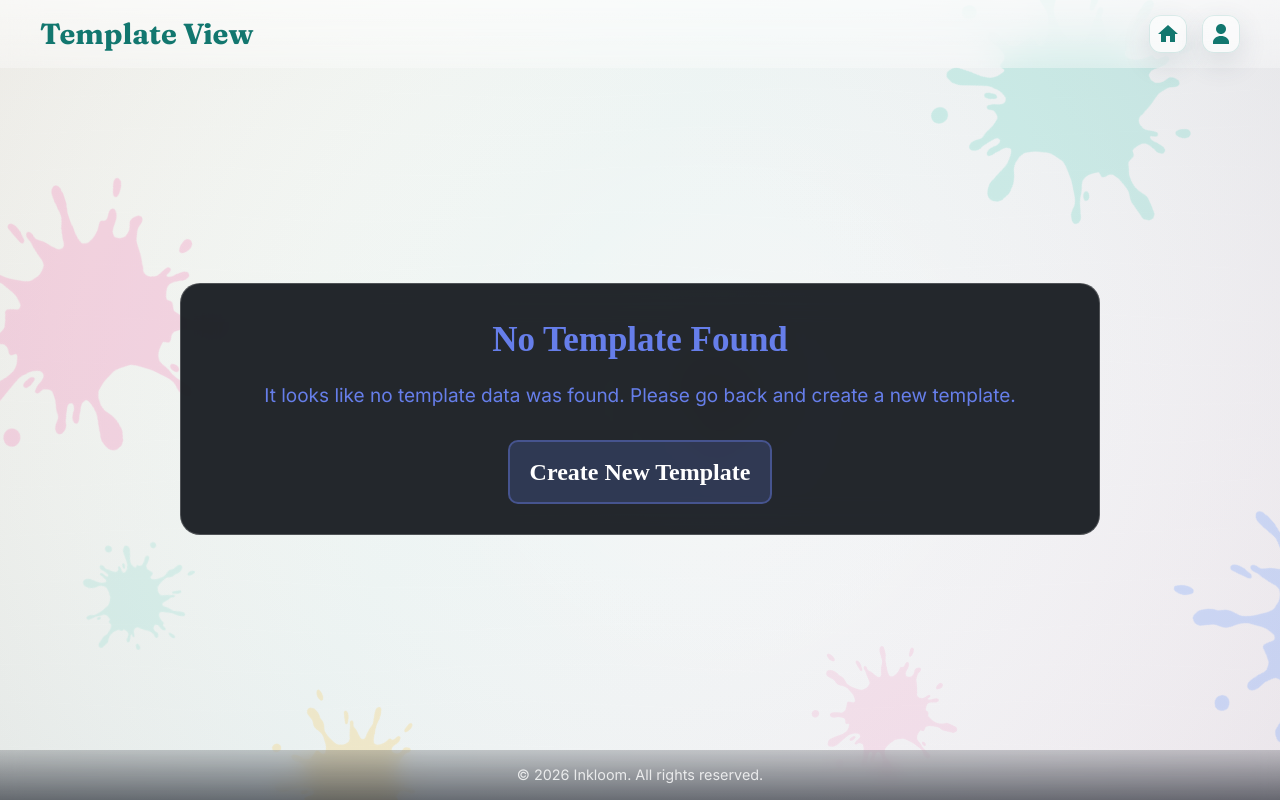
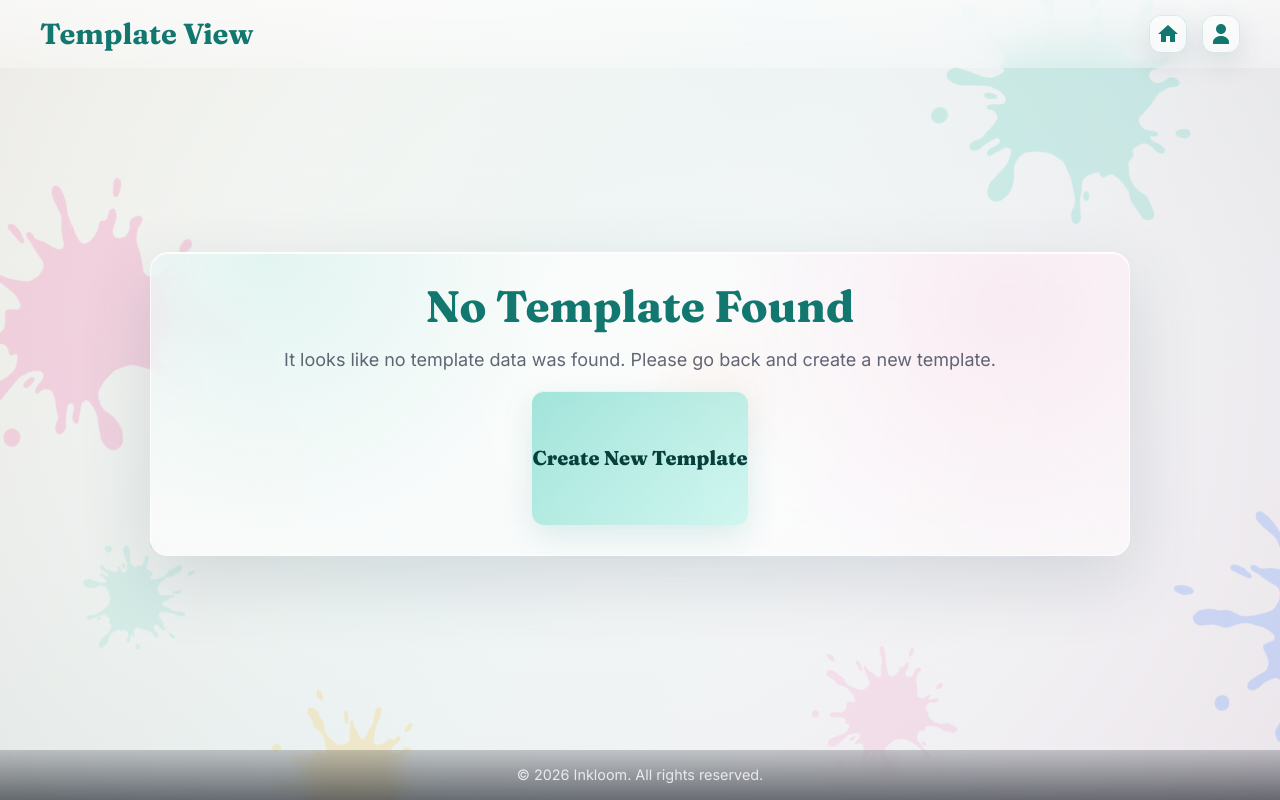
Before and after one commit to alisabondar/inkloom, a Next.js app: page /template-view in a window 1280 px wide. Built offline with nearby package versions, Linux system fonts and the light colour scheme.

Commit message:
update gallery

```diff
--- a/src/app/gallery/page.module.css
+++ b/src/app/gallery/page.module.css
@@ -1,66 +1,124 @@
 .container {
+  width: min(100%, 1320px);
+  margin: 0 auto;
   padding: 2rem;
-  max-width: 1400px;
-  margin: 0 auto;
-  text-align: left;
+  animation: pageEnter 420ms var(--inkloom-ease) both;
+}
+
+.galleryHeader {
+  width: 100%;
+  max-width: none;
+  margin-bottom: 1.4rem;
+}
+
+.kicker {
+  color: var(--inkloom-teal);
+  font-size: 0.74rem;
+  font-weight: 850;
+  letter-spacing: 0.09em;
+  margin: 0 0 0.45rem;
+  text-transform: uppercase;
+}
+
+.title {
+  color: #050505;
+  font-family: var(--display-font);
+  font-size: 2.7rem;
+  font-weight: 800;
+  line-height: 1;
+  margin: 0;
 }
 
 .subtitle {
-  font-family: 'Story Script', cursive;
-  color: rgba(255, 255, 255, 0.8);
-  margin: 0 0 2rem 0;
-  font-size: 1.75rem;
-  text-align: left;
+  color: #050505;
+  margin: 0.65rem 0 0;
+  font-size: 0.92rem;
+  line-height: 1.55;
+  max-width: none;
 }
 
 .galleryLoading {
+  min-height: 54vh;
+  width: 100%;
   display: flex;
   flex-direction: column;
-  align-items: flex-start;
-  gap: 1rem;
-  margin-bottom: 2rem;
+  align-items: center;
+  justify-content: center;
+  gap: 0.75rem;
+  margin: 0;
+  text-align: center;
 }
 
 .loadingSpinner {
-  width: 2rem;
-  height: 2rem;
-  border: 2px solid rgba(255, 255, 255, 0.2);
-  border-top-color: white;
-  border-radius: 50%;
-  animation: spin 0.8s linear infinite;
+  width: 3.2rem;
+  height: 3.2rem;
+  aspect-ratio: 1;
+  background-color: rgb(18, 119, 111);
+  filter: drop-shadow(0 10px 18px rgba(31, 138, 125, 0.16));
+  animation: splatSpin 1.4s linear infinite;
+  -webkit-mask-image: url("/paint-splat-mask.png?v=2");
+  mask-image: url("/paint-splat-mask.png?v=2");
+  -webkit-mask-repeat: no-repeat;
+  mask-repeat: no-repeat;
+  -webkit-mask-position: center;
+  mask-position: center;
+  -webkit-mask-size: contain;
+  mask-size: contain;
 }
 
 .loadingText {
   margin: 0;
-  font-size: 0.95rem;
-  color: rgba(255, 255, 255, 0.8);
-  font-family: 'Story Script', cursive;
+  font-size: 0.92rem;
+  font-weight: 750;
+  color: rgba(23, 32, 51, 0.72);
 }
 
-@keyframes spin {
+@keyframes splatSpin {
   to {
     transform: rotate(360deg);
   }
 }
 
 .examplesSection {
-  margin-top: 2rem;
+  margin-top: 1.5rem;
+}
+
+.galleryNotice {
+  width: fit-content;
+  max-width: 100%;
+  margin: 0 0 0.9rem;
+  border-radius: 16px 8px 16px 9px;
+  background: rgba(255, 177, 153, 0.22);
+  color: #7a3d2a;
+  font-size: 0.78rem;
+  line-height: 1.35;
+  padding: 0.45rem 0.7rem;
+  box-shadow: inset 0 1px 0 rgba(255, 255, 255, 0.08);
 }
 
 .examplesGrid {
   display: grid;
-  grid-template-columns: repeat(4, minmax(280px, 1fr));
-  gap: 1.5rem;
+  grid-template-columns: repeat(4, minmax(220px, 1fr));
+  gap: 1.1rem;
 }
 
 .exampleCard {
-  border-radius: 12px;
+  border: 0;
+  border-radius: 23px 12px 26px 14px;
   overflow: hidden;
-  background: rgba(255, 255, 255, 0.08);
+  background: rgba(255, 255, 255, 0.09);
+  box-shadow: 0 18px 52px rgba(0, 0, 0, 0.26), inset 0 1px 0 rgba(255, 255, 255, 0.08);
   opacity: 0;
-  animation: fadeIn 0.8s ease-out forwards;
+  animation: fadeIn 0.5s var(--inkloom-ease) forwards;
   aspect-ratio: 1;
   position: relative;
+  transition: transform 0.28s var(--inkloom-ease), box-shadow 0.28s var(--inkloom-ease), filter 0.28s var(--inkloom-ease);
+}
+
+a.exampleCard:hover {
+  transform: translateY(-4px) scale(1.01);
+  box-shadow: 0 24px 68px rgba(0, 0, 0, 0.34), 0 0 0 1px rgba(119, 215, 200, 0.24);
+  filter: saturate(1.05);
 }
 
 .exampleCard:nth-child(1) {
@@ -68,11 +126,11 @@
 }
 
 .exampleCard:nth-child(2) {
-  animation-delay: 0.5s;
+  animation-delay: 0.08s;
 }
 
 .exampleCard:nth-child(3) {
-  animation-delay: 1s;
+  animation-delay: 0.16s;
 }
 
 .exampleCard img,
@@ -83,6 +141,33 @@
   object-fit: cover;
   position: absolute;
   inset: 0;
+  transition: transform 0.36s var(--inkloom-ease);
+}
+
+a.exampleCard:hover img,
+a.exampleCard:hover .exampleCardImage {
+  transform: scale(1.035);
+}
+
+.templateOverlay {
+  position: absolute;
+  inset: auto 0 0;
+  z-index: 1;
+  padding: 2rem 0.75rem 0.75rem;
+  background: linear-gradient(180deg, transparent, rgba(7, 12, 23, 0.74));
+  color: #ffffff;
+  font-size: 0.78rem;
+  font-weight: 750;
+  line-height: 1.25;
+  opacity: 0;
+  transform: translateY(6px);
+  transition: opacity 0.28s var(--inkloom-ease), transform 0.28s var(--inkloom-ease);
+}
+
+a.exampleCard:hover .templateOverlay,
+a.exampleCard:focus-visible .templateOverlay {
+  opacity: 1;
+  transform: translateY(0);
 }
 
 .exampleCardPlaceholder {
@@ -91,8 +176,9 @@
   display: flex;
   align-items: center;
   justify-content: center;
-  color: rgba(255, 255, 255, 0.6);
-  font-size: 1rem;
+  color: rgba(23, 32, 51, 0.64);
+  font-size: 0.92rem;
+  line-height: 1.35;
   text-align: center;
   padding: 1rem;
 }
@@ -100,20 +186,36 @@
 @keyframes fadeIn {
   from {
     opacity: 0;
+    transform: translateY(6px);
   }
   to {
     opacity: 1;
+    transform: translateY(0);
   }
 }
 
-@media (max-width: 1200px) {
+@media (max-width: 1180px) {
   .examplesGrid {
-    grid-template-columns: repeat(2, minmax(280px, 1fr));
+    grid-template-columns: repeat(3, minmax(190px, 1fr));
   }
 }
 
-@media (max-width: 620px) {
+@media (max-width: 820px) {
+  .container {
+    padding: 1rem;
+  }
+
+  .title {
+    font-size: 2.15rem;
+  }
+
   .examplesGrid {
-    grid-template-columns: minmax(260px, 1fr);
+    grid-template-columns: repeat(2, minmax(150px, 1fr));
   }
 }
+
+@media (max-width: 520px) {
+  .examplesGrid {
+    grid-template-columns: 1fr;
+  }
+}
--- a/src/app/template-view/page.module.css
+++ b/src/app/template-view/page.module.css
@@ -1,301 +1,238 @@
 .container {
   flex: 1;
   min-height: 0;
-  height: 100%;
   display: flex;
   flex-direction: column;
-  overflow: hidden;
-  font-family: 'Story Script', cursive;
-  color: #667eea;
+  animation: pageEnter 420ms var(--inkloom-ease) both;
 }
 
 .templateForm {
   flex: 1;
   min-height: 0;
-  padding: 0;
   display: flex;
-  flex-direction: column;
-  align-items: stretch;
+  align-items: center;
   justify-content: center;
-  overflow: hidden;
-  color: #667eea;
+  padding: 1.5rem 2rem 2rem;
 }
 
-.templateFormDark {}
-
 .templateFormContent {
-  max-width: 48rem;
-  width: 100%;
-  min-width: 0;
+  width: min(100%, 980px);
   margin: 0 auto;
-  flex: 0 1 auto;
-  display: flex;
-  flex-direction: column;
-  text-align: center;
-  padding: 0.5rem 1rem;
-  overflow: visible;
 }
 
-.loadingContainer {
+.loadingContainer,
+.errorContainer,
+.resultContainer {
+  background:
+    radial-gradient(circle at 12% 0%, rgba(119, 215, 200, 0.18), transparent 32%),
+    radial-gradient(circle at 88% 18%, rgba(244, 128, 183, 0.12), transparent 34%),
+    rgba(255, 255, 255, 0.62);
+  border: 1px solid rgba(255, 255, 255, 0.72);
+  border-radius: 18px;
+  box-shadow: 0 24px 70px rgba(54, 72, 92, 0.16), inset 0 1px 0 rgba(255, 255, 255, 0.9);
+  backdrop-filter: blur(18px);
+}
+
+.loadingContainer,
+.errorContainer {
+  min-height: 38vh;
   display: flex;
   flex-direction: column;
   align-items: center;
   justify-content: center;
-  gap: 1rem;
-  min-height: 40vh;
-}
-
-.loadingContainerDark {
-  color: #667eea;
+  gap: 0.85rem;
+  padding: 1.5rem;
+  text-align: center;
 }
 
 .loadingSpinner {
-  width: 3rem;
-  height: 3rem;
-  border: 3px solid rgba(255, 255, 255, 0.2);
-  border-top-color: white;
-  border-radius: 50%;
-  animation: spin 0.8s linear infinite;
+  width: 4rem;
+  height: 4rem;
+  aspect-ratio: 1;
+  background-color: rgb(18, 119, 111);
+  filter: drop-shadow(0 18px 32px rgba(31, 138, 125, 0.18));
+  animation: splatSpin 1.4s linear infinite;
+  -webkit-mask-image: url("/paint-splat-mask.png?v=2");
+  mask-image: url("/paint-splat-mask.png?v=2");
+  -webkit-mask-repeat: no-repeat;
+  mask-repeat: no-repeat;
+  -webkit-mask-position: center;
+  mask-position: center;
+  -webkit-mask-size: contain;
+  mask-size: contain;
 }
 
-.loadingText {
-  font-size: 1.25rem;
-  color: #667eea;
-  font-family: system-ui, -apple-system, BlinkMacSystemFont, 'Segoe UI', Roboto, sans-serif;
+.loadingText,
+.errorText,
+.descriptionText {
+  color: rgba(23, 32, 51, 0.68);
+  font-size: 0.9rem;
+  line-height: 1.55;
   margin: 0;
 }
 
-.loadingTextDark {
-  color: #667eea;
-}
-
-@keyframes spin {
+@keyframes splatSpin {
   to {
     transform: rotate(360deg);
   }
 }
 
-.errorContainer {
-  flex: 0 1 auto;
-  min-width: 0;
+.errorTitle,
+.resultTitle {
+  color: var(--inkloom-teal);
+  font-family: var(--display-font);
+  font-size: 2.2rem;
+  font-weight: 750;
+  line-height: 1.05;
+  margin: 0;
+}
+
+.resultContainer {
+  display: flex;
+  flex-direction: column;
+  gap: 0.9rem;
+  padding: 1.15rem;
+}
+
+.resultHeader {
   display: flex;
   flex-direction: column;
   align-items: center;
+  gap: 0.65rem;
+  max-width: 760px;
+  margin: 0 auto;
+  padding: 0;
   text-align: center;
-  background: rgba(13, 17, 23, 0.9);
-  backdrop-filter: blur(16px);
-  border: 1px solid rgba(255, 255, 255, 0.2);
-  border-radius: 1rem;
-  padding: 1.5rem;
-}
-
-.errorContainerDark {
-  background: rgba(13, 17, 23, 0.9);
-  border-color: rgba(255, 255, 255, 0.2);
-}
-
-.errorTitle {
-  font-size: 1.75rem;
-  font-weight: 700;
-  color: #667eea;
-  margin-bottom: 0.75rem;
-}
-
-.errorTitleDark {
-  color: #667eea;
-}
-
-.errorText {
-  color: #667eea;
-  font-size: 0.95rem;
-  font-family: system-ui, -apple-system, BlinkMacSystemFont, 'Segoe UI', Roboto, sans-serif;
-  margin-bottom: 1.5rem;
-  line-height: 1.5;
-}
-
-.errorTextDark {
-  color: #667eea;
-}
-
-.resultContainer {
-  flex: 0 1 auto;
-  display: flex;
-  flex-direction: column;
-  background: rgba(13, 17, 23, 0.9);
-  backdrop-filter: blur(16px);
-  border: 1px solid rgba(255, 255, 255, 0.2);
-  border-radius: 1rem;
-  padding: 0;
-  overflow: hidden;
-}
-
-.resultContainerDark {
-  background: rgba(13, 17, 23, 0.9);
-  border-color: rgba(255, 255, 255, 0.2);
-}
-
-.resultHeader {
-  text-align: center;
-  margin: 0;
-  padding: 0.5rem 0.75rem 0.35rem;
-  flex-shrink: 0;
-}
-
-.resultHeader .descriptionText {
-  margin-top: 0.35rem;
-}
-
-.resultTitle {
-  font-size: 1.4rem;
-  font-weight: 700;
-  color: #667eea;
-  margin-bottom: 0.35rem;
-}
-
-.resultTitleDark {
-  color: #667eea;
 }
 
 .templateMeta {
   display: flex;
   justify-content: center;
-  gap: 0.35rem;
   flex-wrap: wrap;
+  gap: 0.45rem;
 }
 
 .metaTag {
-  background: rgba(255, 255, 255, 0.15);
-  color: white;
-  padding: 0.2rem 0.6rem;
-  border-radius: 9999px;
-  font-size: 1rem;
-  font-weight: 500;
-  border: 1px solid rgba(255, 255, 255, 0.3);
-}
-
-.metaTagDark {
-  background: rgba(255, 255, 255, 0.15);
-  color: white;
-  border-color: rgba(255, 255, 255, 0.3);
+  border: 0;
+  border-radius: 999px;
+  background: rgba(119, 215, 200, 0.2);
+  color: #073f3b;
+  font-size: 0.68rem;
+  font-weight: 800;
+  letter-spacing: 0.04em;
+  padding: 0.3rem 0.52rem;
+  text-transform: uppercase;
 }
 
 .imageSection {
-  flex: 0 0 auto;
+  min-height: 0;
+  border-radius: 16px;
+  background: rgba(255, 255, 255, 0.64);
   display: flex;
-  flex-direction: column;
-  align-items: stretch;
-  margin: 0;
-  padding: 0;
+  align-items: center;
+  justify-content: center;
+  box-shadow: inset 0 0 0 1px rgba(23, 32, 51, 0.06), inset 0 1px 0 rgba(255, 255, 255, 0.72);
 }
 
 .imageContainer {
-  display: block;
   width: 100%;
-  margin: 0;
-  padding: 0;
+  height: 100%;
+  min-height: min(54vh, 520px);
+  display: flex;
+  align-items: center;
+  justify-content: center;
+  padding: 0.75rem;
 }
 
 .resultImage {
   display: block;
   max-width: 100%;
-  max-height: 50vh;
-  width: 100%;
+  max-height: 54vh;
+  width: auto;
   height: auto;
   object-fit: contain;
-  margin: 0;
-  padding: 0;
+}
+
+.actionButtons {
+  display: grid;
+  grid-template-columns: repeat(2, minmax(0, 1fr));
+  gap: 0.65rem;
+  margin-top: 0.1rem;
+}
+
+.primaryButton,
+.downloadButton {
+  flex: 1;
+  min-height: 2.55rem;
+  display: inline-flex;
+  align-items: center;
+  justify-content: center;
+  border: 0;
+  border-radius: 12px;
+  cursor: pointer;
+  font-family: var(--display-font);
+  font-size: 1rem;
+  font-weight: 800;
+  line-height: 1;
+  transition: transform 0.2s var(--inkloom-ease), box-shadow 0.2s var(--inkloom-ease), filter 0.2s var(--inkloom-ease), background 0.2s var(--inkloom-ease);
+}
+
+.primaryButton {
+  border: 0;
+  background: linear-gradient(135deg, rgba(119, 215, 200, 0.68), rgba(146, 236, 221, 0.42));
+  color: #073f3b;
+  backdrop-filter: blur(14px);
+  box-shadow: 0 12px 32px rgba(31, 138, 125, 0.14), inset 0 1px 0 rgba(255, 255, 255, 0.68);
 }
 
 .downloadButton {
-  flex: 1;
-  display: flex;
-  align-items: center;
-  justify-content: center;
-  background: rgba(102, 126, 234, 0.2);
-  color: white;
-  font-weight: 600;
-  padding: 0.6rem 1rem;
-  border-radius: 0.5rem;
-  border: 2px solid rgba(102, 126, 234, 0.4);
-  cursor: pointer;
-  font-size: 1.2rem;
-  transition: all 0.2s ease;
+  background: rgba(255, 255, 255, 0.48);
+  color: var(--inkloom-teal);
+  backdrop-filter: blur(12px);
+  box-shadow: inset 0 1px 0 rgba(255, 255, 255, 0.74), 0 12px 30px rgba(54, 72, 92, 0.08);
 }
 
-.downloadIcon {
-  margin-left: 6px;
-}
-
-.downloadButtonDark {
-  background: rgba(102, 126, 234, 0.2);
-  border-color: rgba(102, 126, 234, 0.4);
-  color: white;
+.primaryButton:hover,
+.downloadButton:hover {
+  transform: translateY(-1px);
 }
 
 .downloadButton:hover {
-  background: rgba(102, 126, 234, 0.35);
-  border-color: rgba(102, 126, 234, 0.6);
-  transform: translateY(-1px);
-  box-shadow: 0 4px 12px rgba(102, 126, 234, 0.2);
+  background: rgba(255, 255, 255, 0.72);
 }
 
-.downloadButtonDark:hover {
-  background: rgba(102, 126, 234, 0.35);
-  border-color: rgba(102, 126, 234, 0.6);
+.primaryButton:hover {
+  filter: saturate(1.08);
+  box-shadow: 0 16px 38px rgba(31, 138, 125, 0.18), inset 0 1px 0 rgba(255, 255, 255, 0.78);
 }
 
-.descriptionText {
-  color: white;
-  font-size: 0.85rem;
-  font-family: system-ui, -apple-system, BlinkMacSystemFont, 'Segoe UI', Roboto, sans-serif;
-  line-height: 1.4;
-  margin: 0;
-  max-height: 2.8em;
-  overflow: hidden;
-  text-overflow: ellipsis;
-  display: -webkit-box;
-  -webkit-line-clamp: 2;
-  -webkit-box-orient: vertical;
+@media (max-width: 880px) {
+  .templateForm {
+    align-items: stretch;
+    justify-content: flex-start;
+    padding: 1rem;
   }
 
-.descriptionTextDark {
-  color: white;
+  .resultContainer {
+    padding: 1rem;
+  }
+
+  .imageContainer {
+    min-height: 360px;
+  }
+}
+
+@media (max-width: 560px) {
+  .resultHeader {
+    padding: 1rem;
   }
 
   .actionButtons {
-  display: flex;
-  gap: 0.5rem;
-  flex-shrink: 0;
-  padding: 10px 0.75rem 0.5rem;
+    grid-template-columns: 1fr;
   }
 
-.primaryButton {
-  flex: 1;
-  background: rgba(102, 126, 234, 0.2);
-  color: white;
-  font-weight: 600;
-  padding: 0.6rem 1rem;
-  border-radius: 0.5rem;
-  border: 2px solid rgba(102, 126, 234, 0.4);
-  cursor: pointer;
-  font-size: 1.2rem;
-  transition: all 0.2s ease;
+  .errorTitle,
+  .resultTitle {
+    font-size: 1.85rem;
   }
-
-.primaryButtonDark {
-  background: rgba(102, 126, 234, 0.2);
-  border-color: rgba(102, 126, 234, 0.4);
-  color: white;
 }
-
-.primaryButton:hover {
-  background: rgba(102, 126, 234, 0.35);
-  border-color: rgba(102, 126, 234, 0.6);
-  transform: translateY(-1px);
-  box-shadow: 0 4px 12px rgba(102, 126, 234, 0.2);
-}
-
-.primaryButtonDark:hover {
-  background: rgba(102, 126, 234, 0.35);
-  border-color: rgba(102, 126, 234, 0.6);
-}
```
Also changed, not shown: src/app/gallery/page.tsx (+13 -3 lines), src/app/template-view/page.tsx (+23 -3 lines), src/hooks/usePublicTemplates.ts (+6 -3 lines). Lines whose indentation alone changed are shown as unchanged.
